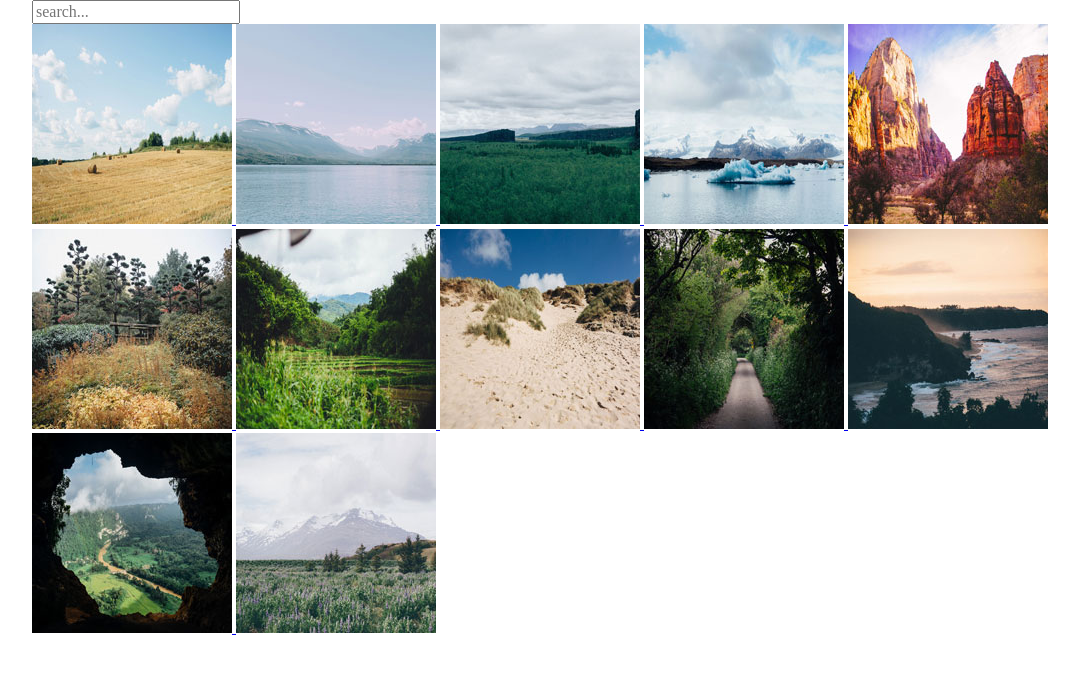
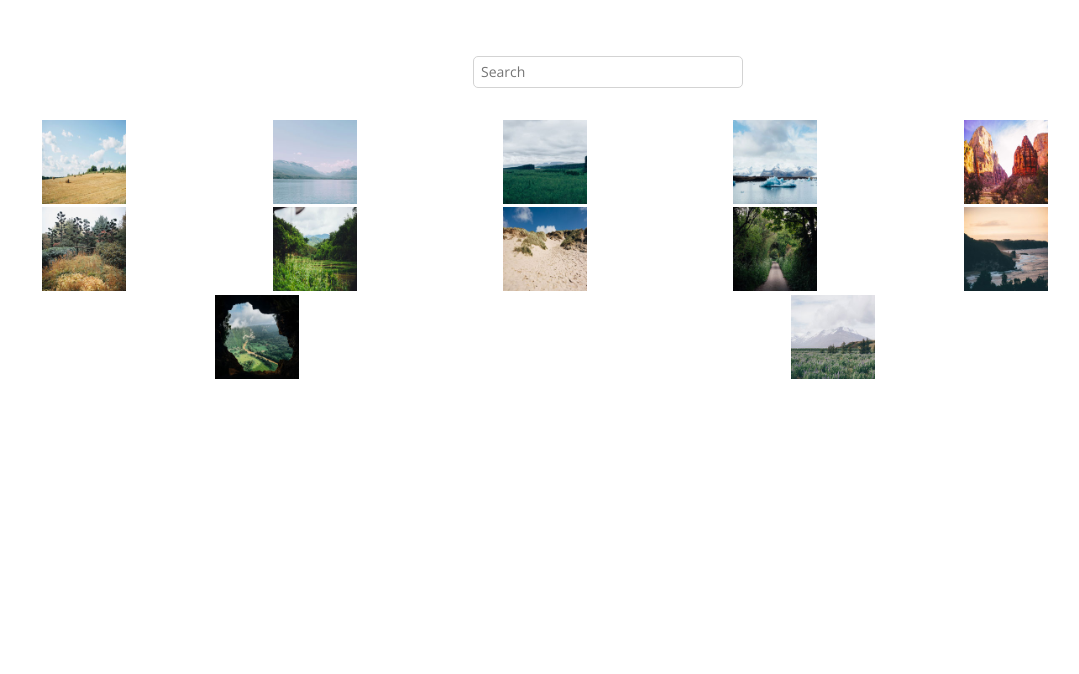
Before and after one commit to lisadrev/techdegree-project-5, a plain HTML site: page index5.html in a window 1280 px wide. Shown: the whole page, without its empty margins (32-1111 px from the left). Drawn offline with nearby package versions, Linux system fonts and the light colour scheme.

Commit message:
css start

```diff
--- a/css/styles.css
+++ b/css/styles.css
@@ -1,24 +1,54 @@
+*{
+  box-sizing: border-box;
+}
+
+
+body {
+  font-family: 'Open Sans', sans-serif;
+  color: #3C4043;
+}
+
+
 .wrapper {
   width: 90%;
   margin: 0 auto;
 }
 
-.search-box{
-  display: block;
-  margin-left: auto;
-  margin-right: auto;
-
-}
-/*
-img {
-  display: block;
-  margin-left: auto;
-  margin-right: auto;
-  padding-bottom: 20px;
+input[placeholder]{
 
 }
 
-img[src]{
-  max-width: 370px;
+.search-box{
+  background-color: : pink;
+  display: flex;
+  flex-wrap: nowrap;
+  flex-direction: row;
+  justify-content: center;
+
 }
-*/
+
+
+.search-box__input{
+  background-color: white;
+  width: 270px;
+  font-size: 14px;
+  margin-top: 7vh;
+  margin-bottom: 4vh;
+  border: 1px solid lightgray;
+  border-radius: 5px;
+  outline: none;
+  padding: 7px;
+}
+
+.gallery{
+  display: flex;
+  flex-direction: row;
+  flex-wrap: wrap;
+  justify-content: space-around;
+}
+
+
+img{
+  width:40%;
+  margin-right: 10px;
+}
--- a/index5.html
+++ b/index5.html
@@ -5,17 +5,17 @@
      <title>Photo-Gallery-td5</title>
      <meta name="viewport" content="width=device-width", initial-scale=1.0">
      <link href="css/normalize.css" rel="stylesheet">
-     <link href="https://fonts.googleapis.com/css?family=Merriweather" rel="stylesheet">
+     <link href="https://fonts.googleapis.com/css?family=Open+Sans&display=swap" rel="stylesheet">
      <link rel="stylesheet" href="js/lightbox/lightbox.css">
      <link rel="stylesheet" href="css/styles.css">
  </head>
  <body>
    <div class="wrapper">
 
-     <div>
       <div class="search-box">
-        <input type="text" placeholder="search...">
+        <input class="search-box__input" type="text" placeholder="Search">
       </div>
+
 
       <div class="gallery">
         <a href="photos/01.jpg" data-lightbox="image-set" data-title="I love hay bales. Took this snap on a drive through the countryside past some straw fields.">
@@ -24,7 +24,7 @@
         <a href="photos/02.jpg" data-lightbox="image-set" data-title="The lake was so calm today. We had a great view of the snow on the mountains from here.">
           <img src="photos/thumbnails/02.jpg" alt="Lake">
         </a>
-        <a href="photos/03.jpg" data-lightbox="image-set" data-title="I hiked to the top of the mountain and got this picture of the canyon and trees below.">
+        <a class="image" href="photos/03.jpg" data-lightbox="image-set" data-title="I hiked to the top of the mountain and got this picture of the canyon and trees below.">
           <img src="photos/thumbnails/03.jpg" alt="Canyon">
         </a>
         <a href="photos/04.jpg" data-lightbox="image-set" data-title="It was amazing to see an iceberg up close, it was so cold but didn’t snow today.">
@@ -52,10 +52,10 @@
           <img src="photos/thumbnails/11.jpg" alt="Cave">
         </a>
         <a href="photos/12.jpg" data-lightbox="image-set" data-title="I walked through this meadow of bluebells and got a good view of the snow on the mountain before the fog came in.">
-          <img src="photos/thumbnails/12.jpg" alt="Bluebells"></a>
+          <img src="photos/thumbnails/12.jpg" alt="Bluebells">
+        </a>
      </div>
    </div>
-
    <script src="js/lightbox/lightbox-plus-jquery.min.js"></script>
    <script src="js/scripts.js"></script>
  </body>
```
Also changed, not shown: photos/black-loop.png (added), 1 other file.
